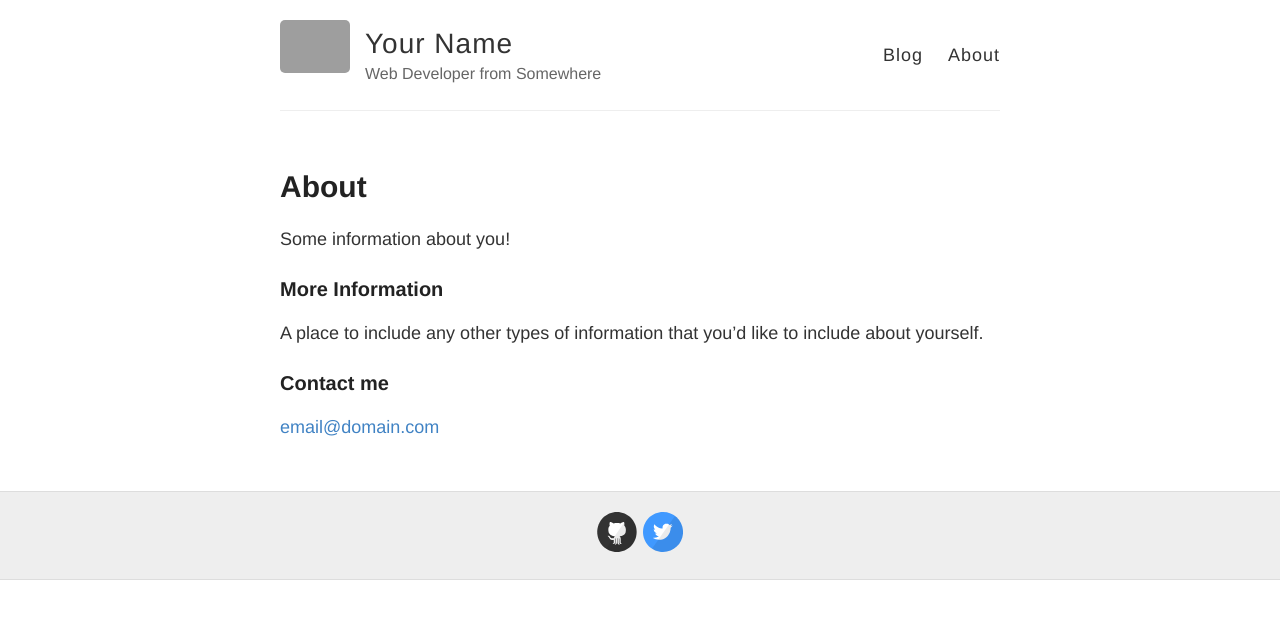
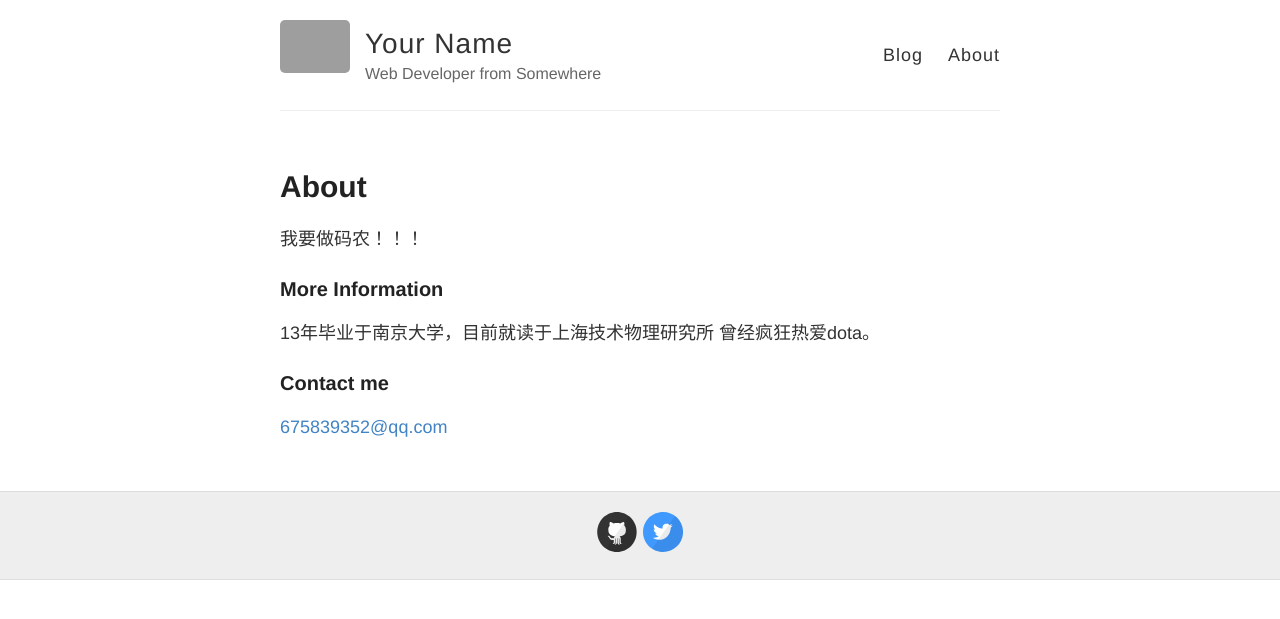
Before and after one commit to bestjoybaijie/bestjoybaijie.github.io, a Jekyll site: the page built from about.md, in a window 1280 px wide. Shown: the top 619 px of the page. Built offline with Jekyll 4.4.1, drawn with Linux system fonts in a browser that asks for light colours; Markdown is read by kramdown in place of the engine named in the settings; grey boxes are pictures that could not be loaded.

Commit message:
Update about.md

```diff
--- a/about.md
+++ b/about.md
@@ -4,12 +4,13 @@ title: About
 permalink: /about/
 ---
 
-Some information about you!
+我要做码农！！！
 
 ### More Information
 
-A place to include any other types of information that you'd like to include about yourself.
+13年毕业于南京大学，目前就读于上海技术物理研究所
+曾经疯狂热爱dota。
 
 ### Contact me
 
-[email@domain.com](mailto:email@domain.com)
+[675839352@qq.com](mailto:675839352@qq.com)
```
